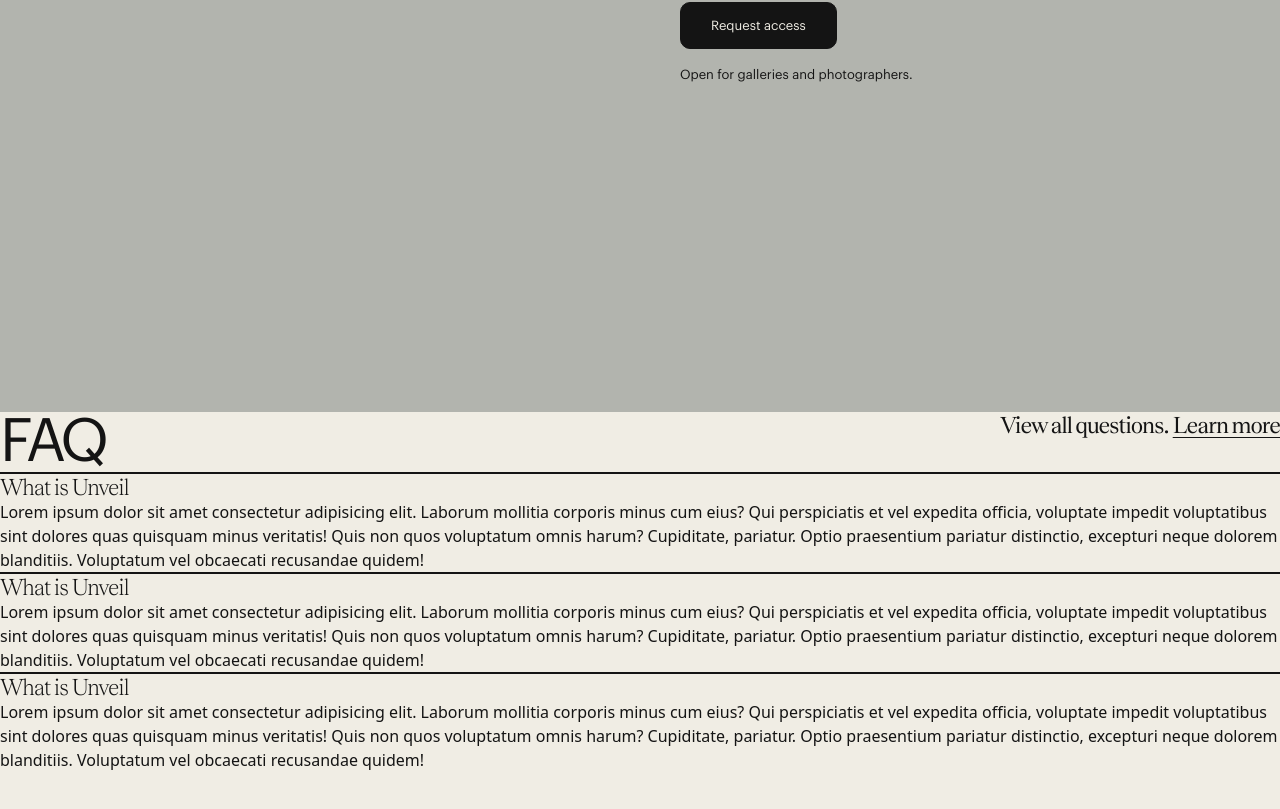
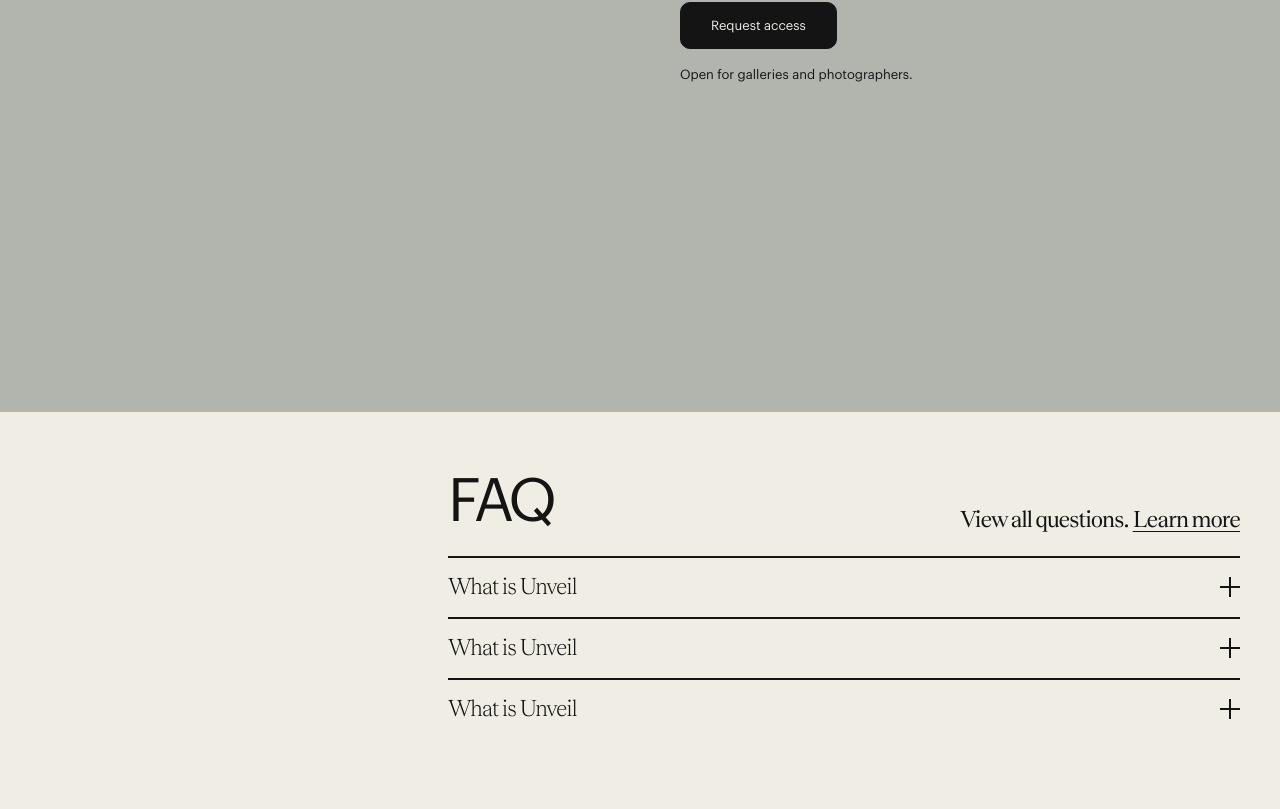
Before and after one commit to Unveil-art/unveil-marketplace, a Next.js app: page / in a window 1280 px wide. Shown: the part 5138-5947 px from the top of the page. Before the commit the page ends 5910 px from the top, so only its background shows below. Built offline with nearby package versions, Linux system fonts and the light colour scheme.

Commit message:
faq section

```diff
--- a/components/reusable/Oneliner.jsx
+++ b/components/reusable/Oneliner.jsx
@@ -12,7 +12,7 @@ const OneLiner = ({
     <div className="">
       <div className={`${alignLeft ? "" : ""}`}>
         <p
-          className="s2 ml-[40px] md:ml-[35svw] pt-[100px] pb-[40px] md:pt-[180px] md:pb-[70px]"
+          className="s2 ml-10 md:ml-[35svw] pt-[100px] pb-[40px] md:pt-[180px] md:pb-[70px]"
           style={{ color: color }}
         >
           {text}{" "}
--- a/components/section/FAQ.jsx
+++ b/components/section/FAQ.jsx
@@ -9,7 +9,6 @@ const FAQ = () => {
 
   const openHandler = (i) => {
     setOpen(i);
-
     if (i === open) {
       setOpen(null);
     }
@@ -19,14 +18,14 @@ const FAQ = () => {
     [1, 2, 3].map((item, i) => {
       setHeight((heights) => [
         ...heights,
-        ref.current.children[i].scrollHeight,
+        ref.current.children[i].children[1].scrollHeight,
       ]);
     });
   }, []);
 
   return (
-    <section className="">
-      <div className="flex justify-between">
+    <section className="ml-10 md:ml-[35svw] mr-[15px] md:mr-10 mt-[60px] mb-[100px]">
+      <div className="flex items-end justify-between mb-6">
         <h2 className="h3">FAQ</h2>
         <div className="">
           <p className="flex gap-1 s2">
@@ -40,9 +39,12 @@ const FAQ = () => {
           </p>
         </div>
       </div>
-      <div ref={ref} className="group">
+      <div ref={ref}>
         {[1, 2, 3].map((item, i) => (
-          <div key={i} className="border-t-2 border-unveilBlack">
+          <div
+            key={i}
+            className="border-t-2 border-unveilBlack pt-2 mb-2 md:pt-[15px] md:pb-[10px]"
+          >
             <div
               className="flex items-center justify-between"
               onClick={() => openHandler(i)}
@@ -50,22 +52,20 @@ const FAQ = () => {
               <h5 className="s2">What is Unveil</h5>
               <div className="relative w-5 h-5 cursor-pointer">
                 <div
-                  className={`h-[2px] w-5 bg-unveilBlack absolute top-1/2 rotate-90 transition ${
-                    open === i ? "" : "rotate-0 opacity-0"
+                  className={`h-px md:h-[2px] w-[14px] md:w-5 bg-unveilBlack absolute top-1/2 rotate-0 opacity-0 unveilTransition ${
+                    open === i ? "" : "!rotate-90 opacity-100"
                   }`}
                 ></div>
                 <div
-                  className={`h-[2px] w-5 bg-unveilBlack absolute top-1/2 transition ${
-                    open === i ? "" : "rotate-0 opacity-0"
-                  }`}
+                  className={`h-px md:h-[2px] w-[14px] md:w-5 bg-unveilBlack absolute top-1/2`}
                 ></div>
               </div>
             </div>
             <article
-              className=""
+              className="overflow-hidden unveilTransition max-h-0"
               style={{ maxHeight: open === i ? `${heights[i] + 20}px` : "" }}
             >
-              <p>
+              <p className="mt-2 b3">
                 Lorem ipsum dolor sit amet consectetur adipisicing elit. Laborum
                 mollitia corporis minus cum eius? Qui perspiciatis et vel
                 expedita officia, voluptate impedit voluptatibus sint dolores
--- a/components/svg/Collection.jsx
+++ b/components/svg/Collection.jsx
@@ -16,7 +16,7 @@ const Collection = () => {
         height="20"
         rx="2"
         stroke="#141414"
-        stroke-width="2"
+        strokeWidth="2"
       />
       <rect
         x="8.55273"
@@ -26,7 +26,7 @@ const Collection = () => {
         rx="2"
         fill="#F9F7F2"
         stroke="#141414"
-        stroke-width="2"
+        strokeWidth="2"
       />
     </svg>
   );
--- a/components/svg/Nft.jsx
+++ b/components/svg/Nft.jsx
@@ -17,17 +17,17 @@ const Nft = () => {
         rx="2"
         fill="#F9F7F2"
         stroke="#141414"
-        stroke-width="2"
+        strokeWidth="2"
       />
       <path
         d="M6.625 6.67419H3C1.89543 6.67419 1 5.77876 1 4.67419V2.54919"
         stroke="#141414"
-        stroke-width="2"
+        strokeWidth="2"
       />
       <path
         d="M23.625 16.1201L27.25 16.1201C28.3546 16.1201 29.25 17.0155 29.25 18.1201L29.25 20.2451"
         stroke="#141414"
-        stroke-width="2"
+        strokeWidth="2"
       />
       <line
         x1="23.3164"
@@ -35,7 +35,7 @@ const Nft = () => {
         x2="29.25"
         y2="7.27649"
         stroke="#141414"
-        stroke-width="2"
+        strokeWidth="2"
       />
       <line
         x1="1"
@@ -43,7 +43,7 @@ const Nft = () => {
         x2="6.93359"
         y2="17.1826"
         stroke="#141414"
-        stroke-width="2"
+        strokeWidth="2"
       />
     </svg>
   );
--- a/components/svg/Tag.jsx
+++ b/components/svg/Tag.jsx
@@ -13,7 +13,7 @@ const Tag = () => {
         d="M10.7021 6.04043C11.0787 5.66385 11.5899 5.45301 12.1225 5.45465L20.0793 5.47918C21.179 5.48257 22.0697 6.37325 22.0731 7.47301L22.0976 15.4298C22.0993 15.9623 21.8884 16.4736 21.5118 16.8502L12.9078 25.4542C12.1268 26.2353 10.8604 26.2353 10.0794 25.4542L2.09807 17.4729C1.31703 16.6919 1.31702 15.4255 2.09807 14.6445L10.7021 6.04043Z"
         fill="#F9F7F2"
         stroke="#141414"
-        stroke-width="2"
+        strokeWidth="2"
       />
       <circle cx="16.3262" cy="10.6254" r="1.82617" fill="#141414" />
     </svg>
--- a/pages/index.js
+++ b/pages/index.js
@@ -1,5 +1,5 @@
 import React from "react";
-import Head from "../components/Head";
+import Head from "../components/general/Head";
 
 import FloatingArt from "../components/section/FloatingArt";
 import GridColThree from "../components/section/GridColThree";
--- a/styles/globals.css
+++ b/styles/globals.css
@@ -72,6 +72,12 @@
   .b5 {
     @apply font-graphik text-[10px] leading-[25px];
   }
+
+  /* Transition */
+  .unveilTransition {
+    transition: all 0.3s ease;
+    transition-timing-function: cubic-bezier(0.58, 0, 0, 1);
+  }
 }
 
 /* Font family */
```
Also changed, not shown: components/general/Head.jsx (renamed from components/Head.jsx).
